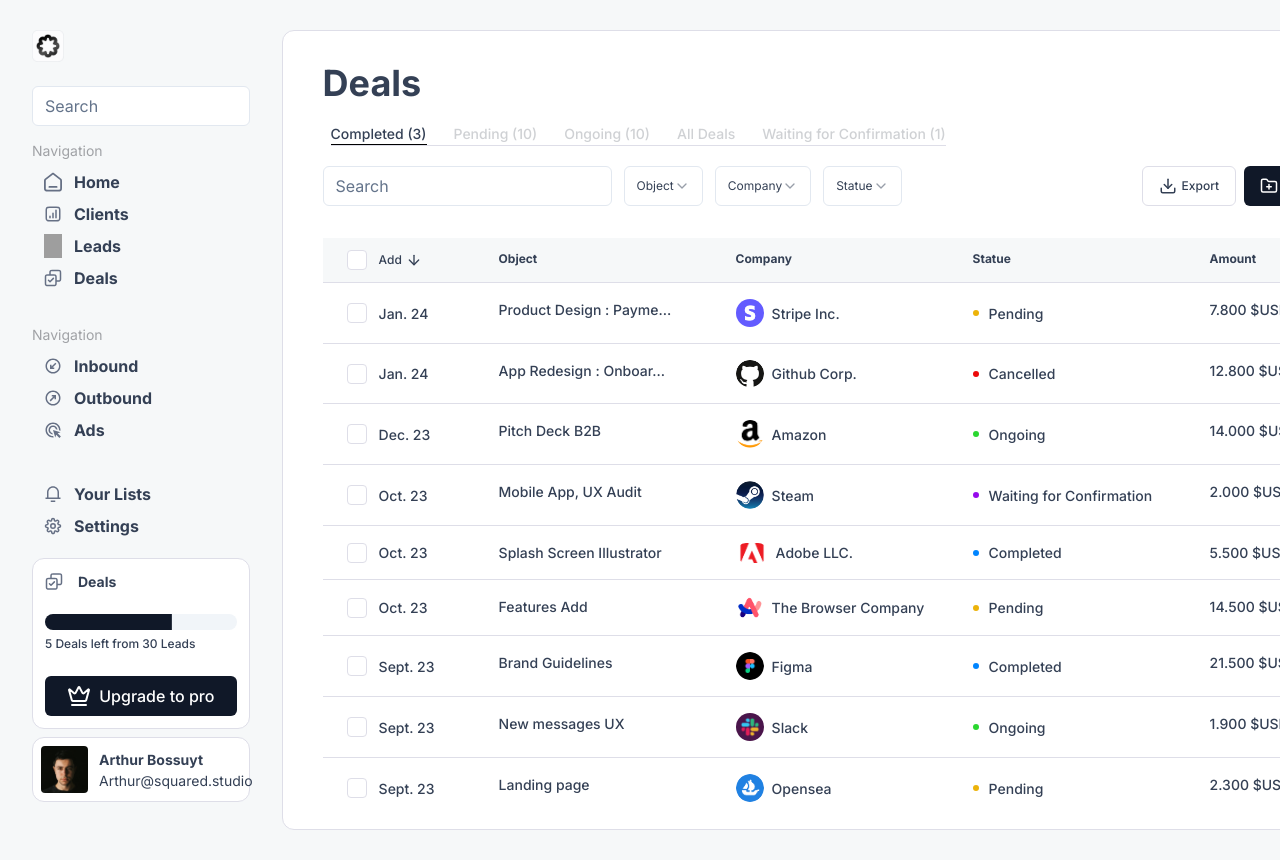
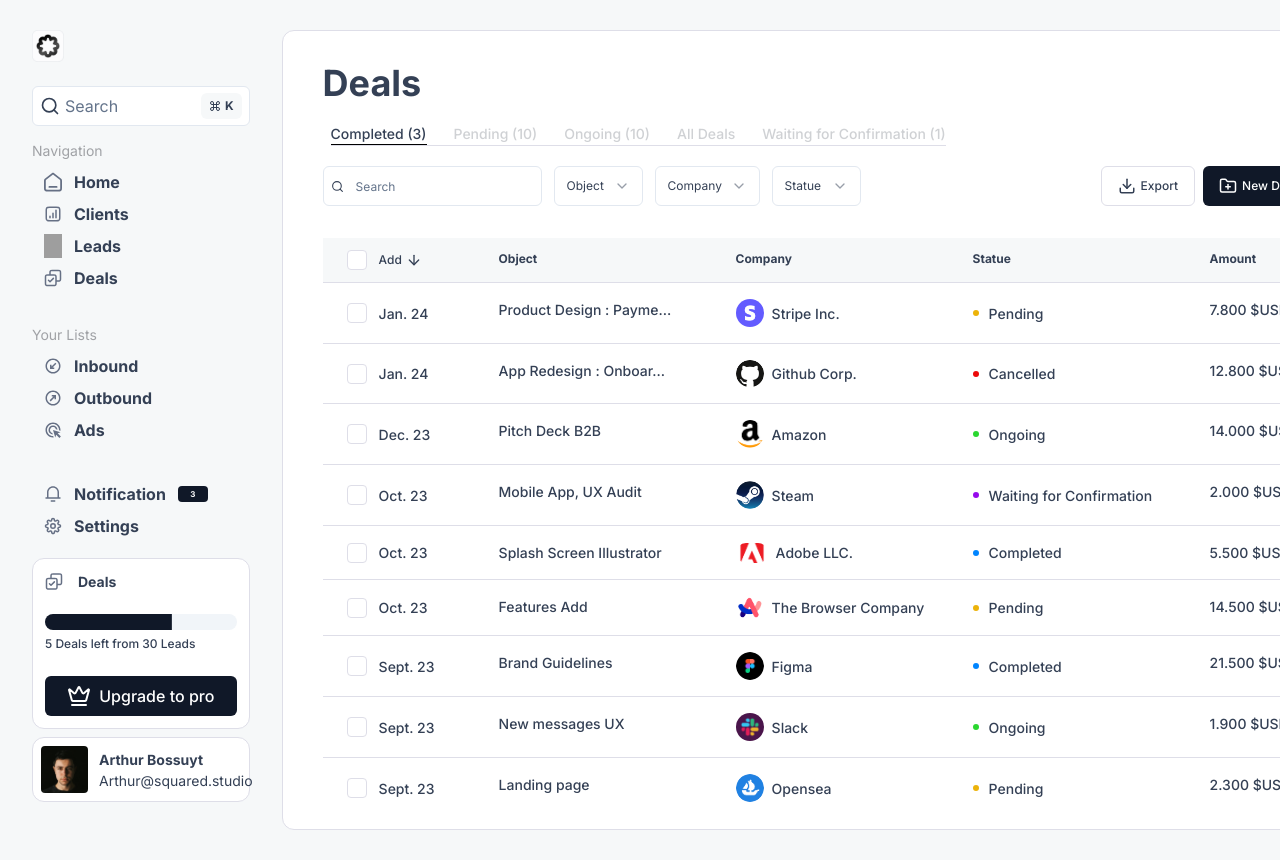
Before and after one commit to SebastienLaurentt/Spikes_Dashboard, a Next.js app: page / in a window 1280 px wide. Shown: the top 860 px of the page. Built offline with nearby package versions, Linux system fonts and the light colour scheme; grey boxes are pictures that could not be loaded.

Commit message:
update searchBar

```diff
--- a/app/page.tsx
+++ b/app/page.tsx
@@ -11,7 +11,7 @@
   SelectTrigger,
   SelectValue,
 } from "@/components/ui/select";
-import { ArrowDown, Download, FolderPlus } from "lucide-react";
+import { ArrowDown, Download, FolderPlus, Search } from "lucide-react";
 import Image from "next/image";
 
 export default function Home() {
@@ -28,7 +28,12 @@
         </ul>
         <div className="flex flex-row">
           <div className="flex flex-row gap-x-3">
-            <Input placeholder="Search" />
+            <Input
+              placeholder="Search"
+              className="text-xs"
+              hasSearchIcon
+              searchIconSize={13}
+            />
             <Select>
               <SelectTrigger className="w-[89px]">
                 <SelectValue placeholder="Object" />
@@ -85,6 +90,7 @@
           </div>
         </div>
       </div>
+
       {/* Table */}
       <div className="mt-8">
         <table className="min-w-full ">
--- a/components/Nav.tsx
+++ b/components/Nav.tsx
@@ -1,4 +1,4 @@
-import { ChevronDown, Crown } from "lucide-react";
+import { ChevronDown, Crown, SearchIcon } from "lucide-react";
 import Image from "next/image";
 import { Button } from "./ui/button";
 import { Input } from "./ui/input";
@@ -9,7 +9,12 @@
     <div className="w-[326px] h-[800px] px-8 flex flex-col ">
       <div className="space-y-6 flex flex-col">
         <Image src="/images/icon.png" alt="logo" width={32} height={32} />
-        <Input placeholder="Search" />
+        <Input
+        placeholder="Search"
+        hasSearchIcon
+        hasShortCutIcon
+        searchIconSize={20}
+      />
       </div>
       <div className="py-3">
         <span className="text-primary-foreground text-[14px]">Navigation</span>
@@ -53,7 +58,7 @@
         </ul>
       </div>
       <div className="py-3">
-        <span className="text-primary-foreground text-[14px]">Navigation</span>
+        <span className="text-primary-foreground text-[14px]">Your Lists</span>
         <ul className="text-sm font-bold gap-y-2 flex flex-col py-2">
           <li className="flex flex-row gap-x-3 px-3 ">
             <Image
@@ -86,14 +91,15 @@
       </div>
       <div className="py-3">
         <ul className="text-sm font-bold gap-y-2 flex flex-col py-2">
-          <li className="flex flex-row gap-x-3 px-3 ">
+          <li className="flex flex-row gap-x-3 px-3 items-center">
             <Image
               src="/images/notificationsIcon.svg"
               width={18}
               height={18}
               alt="home icon"
             />
-            <span>Your Lists</span>
+            <span>Notification</span>
+            <span className="bg-accent text-primary w-[30px] h-[16px] flex flex-row items-center justify-center text-[8px] rounded-[4px]">3</span>
           </li>
           <li className="flex flex-row gap-x-3 px-3 ">
             <Image
@@ -119,7 +125,7 @@
         <div>
           <Progress value={66} />
           <span className="text-xs font-medium">
-            5 Deals left from 30 Leads{" "}
+            5 Deals left from 30 Leads
           </span>
         </div>
 
--- /dev/null
+++ b/components/ShortcutIcon.tsx
@@ -0,0 +1,7 @@
+import { Command } from "lucide-react";
+
+const ShortcutIcon = () => {
+  return <span className="absolute right-2 bg-background flex flex-row gap-x-1 py-1 px-2 items-center text-xs font-bold rounded-[6px]"> <Command size={12} /> K</span>;
+};
+
+export default ShortcutIcon;
--- a/components/ui/input.tsx
+++ b/components/ui/input.tsx
@@ -1,25 +1,40 @@
-import * as React from "react"
-
-import { cn } from "@/lib/utils"
+import { cn } from "@/lib/utils";
+import { Search } from "lucide-react";
+import * as React from "react";
+import ShortcutIcon from "../ShortcutIcon";
 
 export interface InputProps
-  extends React.InputHTMLAttributes<HTMLInputElement> {}
+  extends React.InputHTMLAttributes<HTMLInputElement> {
+  hasSearchIcon?: boolean;
+  hasShortCutIcon?: boolean;
+  searchIconSize?: number;
+}
 
 const Input = React.forwardRef<HTMLInputElement, InputProps>(
-  ({ className, type, ...props }, ref) => {
+  ({ className, type, hasSearchIcon, hasShortCutIcon, searchIconSize = 24, ...props }, ref) => {
     return (
+      <div className="relative flex items-center">
+        {hasSearchIcon && (
+          <span className="absolute left-2" >
+            <Search size={searchIconSize}/>
+          </span>
+        )}
         <input
           type={type}
           className={cn(
             "flex h-10 w-full rounded-md border border-input bg-primary px-3 py-2 text-sm ring-offset-background file:border-0 file:bg-transparent file:text-sm file:font-medium placeholder:text-muted-foreground focus-visible:outline-none focus-visible:ring-2 focus-visible:ring-ring focus-visible:ring-offset-2 disabled:cursor-not-allowed disabled:opacity-50",
+            hasSearchIcon ? "pl-8" : "",
+            hasShortCutIcon ? "pr-9" : "",
             className
           )}
           ref={ref}
           {...props}
         />
-    )
+        {hasShortCutIcon && <ShortcutIcon />}
+      </div>
+    );
   }
-)
-Input.displayName = "Input"
+);
+Input.displayName = "Input";
 
-export { Input }
+export { Input };
```
Lines whose indentation alone changed are shown as unchanged.
